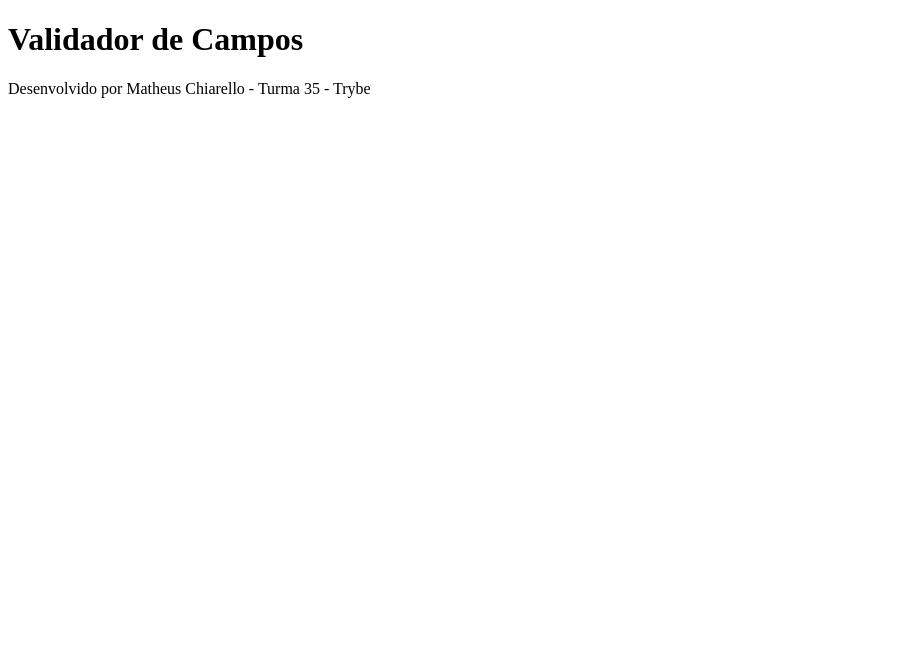
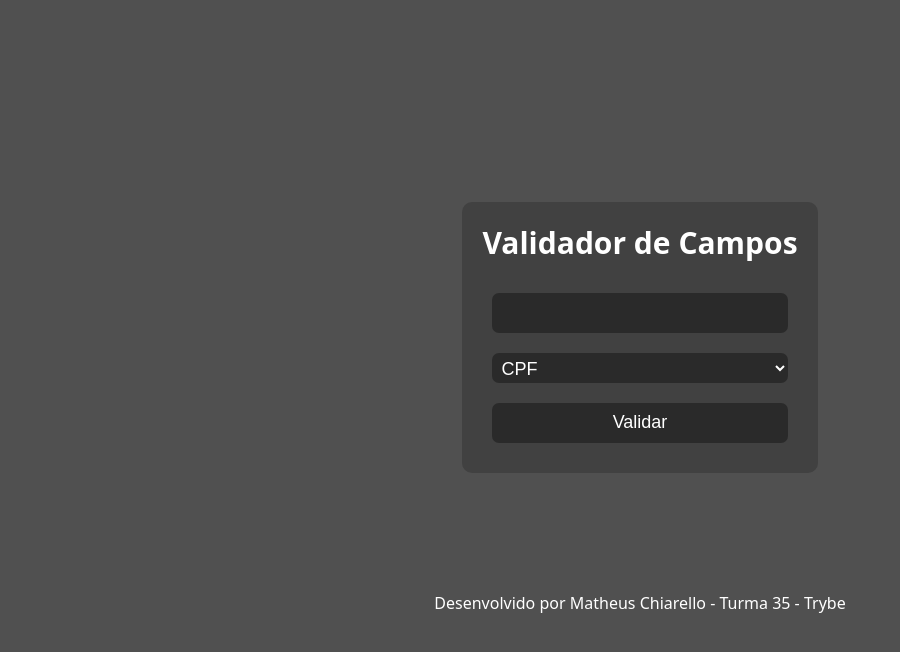
Before and after one commit to MathChiarello/validador-de-campos, a website built with Vite: page index.html in a window 1280 px wide. Shown: the whole page, without its empty margins (0-900 px from the left). Built offline with nearby package versions, Linux system fonts and the light colour scheme.

Commit message:
desenvolvendo o projeto de acordo com o informado no dia 01

```diff
--- a/index.html
+++ b/index.html
@@ -6,7 +6,21 @@
   <title>Validador de Campos</title>
 </head>
 <body>
-  <h1>Validador de Campos</h1>
+  <main>
+    <h1>Validador de Campos</h1>
+    <form action="">
+      <input type="text" name="input" id="input">
+
+      <select id="select">
+        <option value="CPF">CPF</option>
+        <option value="Email">Email</option>
+      </select>
+
+      <button type="button" id="button">Validar</button>
+
+    </form>
+  </main>
+  <h2 id="warning"></h2>
 </body>
 <footer>Desenvolvido por Matheus Chiarello - Turma 35 - Trybe</footer>
 <script type="module" src="src/main.js"></script>
--- a/src/main.js
+++ b/src/main.js
@@ -1,3 +1,27 @@
-import './style';
+import validator from 'validator';
+import './style.css';
 
-console.log('Hello World!');
+const warning = document.querySelector('#warning');
+const button = document.querySelector('#button');
+const input = document.querySelector('#input');
+const select = document.querySelector('#select');
+
+button.addEventListener('click', () => {
+  switch (select.value) {
+  case 'Email': {
+    const testEmail = validator.isEmail(input.value);
+    warning.innerHTML = `A validação retornou ${testEmail}`;
+    break;
+  }
+  case 'CPF': {
+    const testCPF = validator.isInt(input.value)
+      && validator.isLength(input.value, { min: 11, max: 11 });
+    warning.innerHTML = `A validação retornou ${testCPF}`;
+    break;
+  }
+  default: {
+    console.log('Deu ruim!');
+    break;
+  }
+  }
+});
--- a/src/style.css
+++ b/src/style.css
@@ -1,3 +1,80 @@
 body {
-  background-color: aqua;
+  background-color: #505050;
+  color: white;
+  font-family: system-ui, -apple-system, BlinkMacSystemFont, 'Segoe UI', Roboto, Oxygen, Ubuntu, Cantarell, 'Open Sans', 'Helvetica Neue', sans-serif;
+  display: flex;
+  flex-direction: column;
+  justify-content: center;
+  align-items: center;
+  min-height: 100vh;
 }
+
+h1 {
+  font-size: 30px;
+  margin-top: 0;
+}
+
+main {
+  background-color: rgb(65, 65, 65, 1.1);
+  border-radius: 10px;
+  padding: 20px;
+}
+
+form {
+  display: flex;
+  flex-direction: column;
+}
+
+#input {
+  background-color: rgb(42, 42, 42);
+  min-width: 80%;
+  font-size: 18px;
+  margin: 10px;
+  padding: 5px;
+  color: white;
+  border: none;
+  height: 30px;
+  border-radius: 7px;
+  transition: 0.3s;
+}
+
+#select {
+  background-color: rgb(42, 42, 42);
+  font-size: 18px;
+  min-width: 60%;
+  margin: 10px;
+  padding: 5px;
+  color: white;
+  border: none;
+  height: 30px;
+  border-radius: 7px;
+  transition: 0.3s;
+}
+
+#button {
+  display: flex;
+  justify-content: center;
+  background-color: rgb(42, 42, 42);
+  font-size: 18px;
+  align-items: center;
+  margin: 10px;
+  padding: 20px;
+  color: white;
+  border: none;
+  height: 30px;
+  border-radius: 7px;
+  transition: 0.3s;
+}
+
+#button:hover {
+  background-color: rgb(139, 139, 139);
+  color: black;
+}
+
+#select:hover, #input:hover {
+  background-color: black;
+}
+
+footer {
+  margin-top: 80px;
+}
```
Also changed, not shown: package.json (+8 -1 lines), .eslintrc.json (added), 2 other files.
